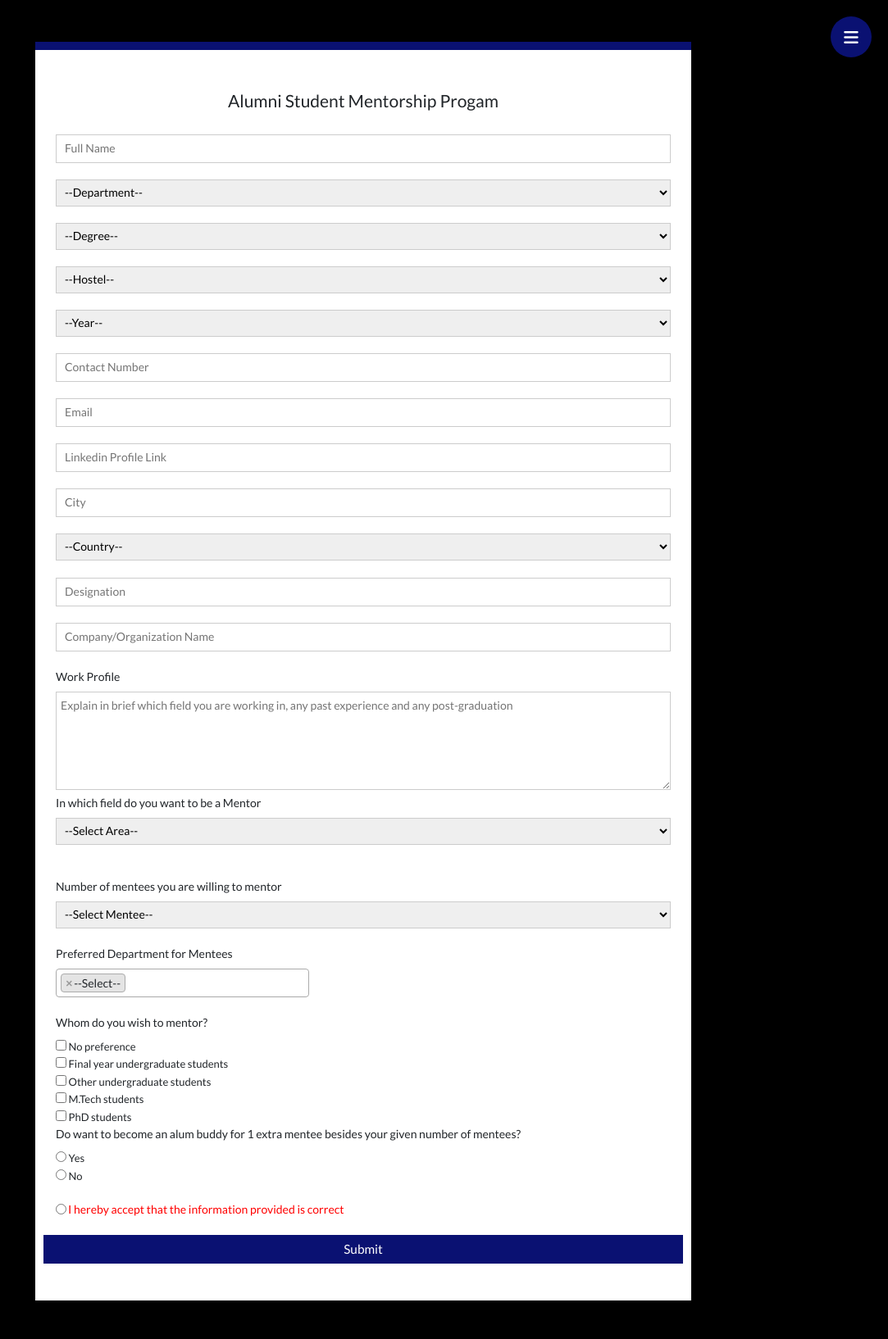
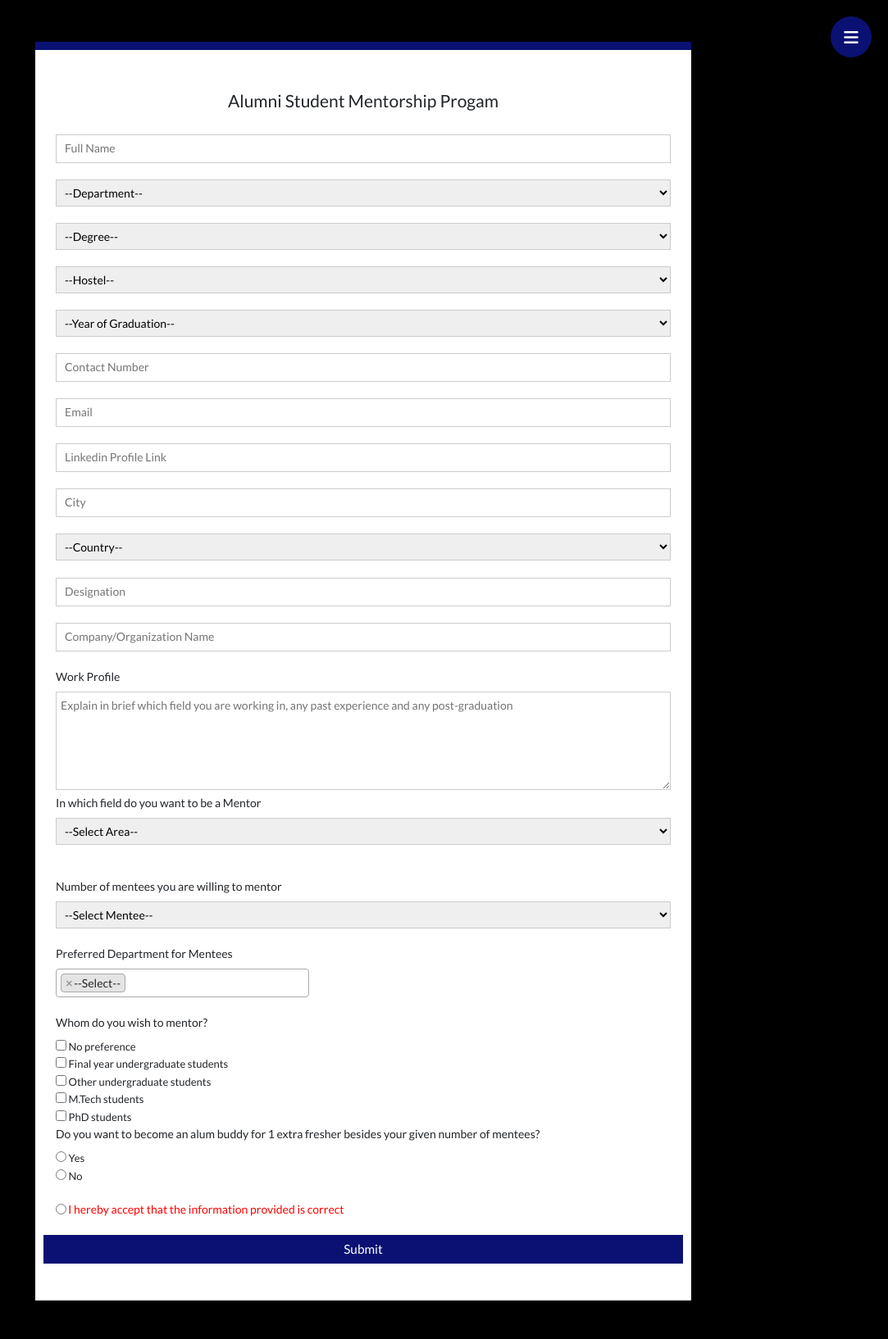
Before and after one commit to Sarc-Web-24-25/asmp_mentor, a Django app: page /mentorReg/ in a window 1280 px wide. Shown: the top 1634 px of the page at 82% size, without its empty margins (197-1280 px from the left). Run offline with Django 4.2, Linux system fonts and the light colour scheme; some libraries are stand-ins or nearby versions.

Commit message:
spelling change

```diff
--- a/ASMP23/asmp_reg/views.py
+++ b/ASMP23/asmp_reg/views.py
@@ -612,7 +612,7 @@ def send_confirmation_mail(
   </head>
   <body style="font-family: Arial, sans-serif; line-height: 1.5; background-color: rgba(168, 216, 240, 0.2); margin: 0; padding: 0;">
     <div style="max-width: 600px; margin: 0 auto; padding: 20px; background-color: rgba(168, 216, 240, 0.2); border-radius: 10px;">
-      <h1 style="font-size: 28px; color: #0A1172; text-align: center; margin-top: 0; margin-bottom: 20px;">Alumni Student Mentorship Program | Registration Confirmation</h1>
+      <h1 style="font-size: 28px; color: #0A1172; text-align: center; margin-top: 0; margin-bottom: 20px;">Alumni Student Mentorship Program | Registration Confirmed</h1>
       <p style="color: #000000;">Dear {userName},</p>
       <p style="color: #000000;">
         Thank you for successfully registering for the Alumni Student Mentorship Program (ASMP). We are thrilled to have you as a part of our mentoring community!
--- a/ASMP23/templates/AsmpReg/form.html
+++ b/ASMP23/templates/AsmpReg/form.html
@@ -946,7 +946,7 @@
             <input id="other_hostel" type="text" style="width: 100%; padding: 6px; border: 1px solid #ccc; display: none;" name="other_hostel"/>
           </div>
           <select name="year" id="year" style="width: 100%; padding: 6px; border: 1px solid #ccc;" onchange="showOtherYear(this);" required>
-                <option value="" select-disabled="true"> --Year-- </option>
+                <option value="" select-disabled="true"> --Year of Graduation-- </option>
               {% for key, value in options.YEAR_CHOICES %}
               {% if json_registration and json_registration.fields and key == json_registration.fields.year %}
               <option selected value={{key}}>{{value}}</option>
@@ -1216,7 +1216,7 @@
   });
 </script>
 
-  <div class='form-label'>Do want to become an alum buddy for 1 extra mentee besides your given number of mentees?</div>
+  <div class='form-label'>Do you want to become an alum buddy for 1 extra fresher besides your given number of mentees?</div>
   <div class="options">
     <label>
       <input type="radio" name="buddy" value="yes">
```
